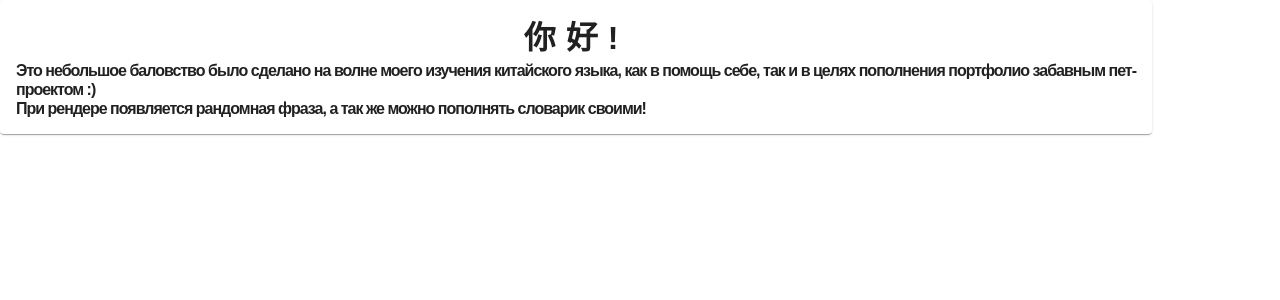
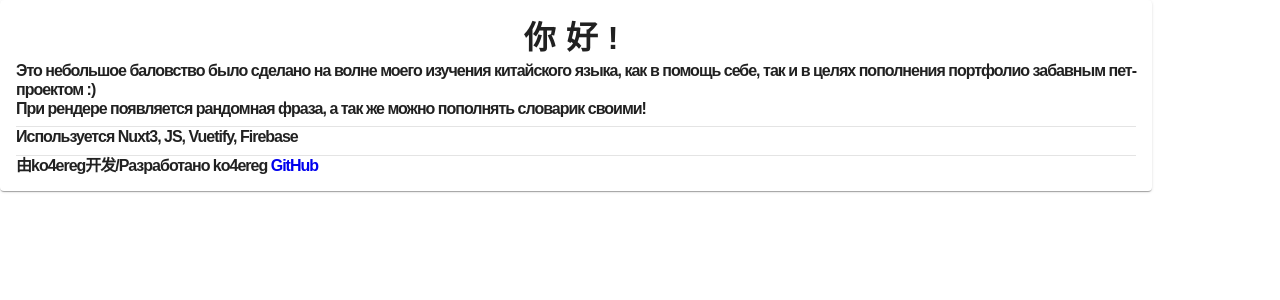
Before and after one commit to ko4ereg/chinese-phrase-every-day, a Nuxt app: page /about in a window 1280 px wide. Shown: the top 300 px of the page. Built offline with nearby package versions, Linux system fonts and the light colour scheme.

Commit message:
переделал описание

```diff
--- a/layouts/default.vue
+++ b/layouts/default.vue
@@ -8,7 +8,7 @@
   </div>
 
   <header>
-    <NuxtLink to="/about"><div class="link">О нас</div></NuxtLink>
+    <NuxtLink to="/about"><div class="link">О проекте</div></NuxtLink>
     <NuxtLink to="/new"><div class="link">Создать фразу</div></NuxtLink>
   </header>
 
--- a/pages/about/index.vue
+++ b/pages/about/index.vue
@@ -4,7 +4,7 @@ definePageMeta({
 });
 
 useSeoMeta({
-  title: "О нас",
+  title: "О проекте",
 });
 </script>
 <template>
@@ -18,6 +18,12 @@ useSeoMeta({
         <br />
         При рендере появляется рандомная фраза, а так же можно пополнять
         словарик своими!
+        <v-divider class="mt-2"></v-divider>
+        Используется Nuxt3, JS, Vuetify, Firebase
+        <br />
+        <v-divider class="mt-2"></v-divider>
+        由ko4ereg开发/Разработано ko4ereg
+        <a :href="`https://github.com/ko4ereg`" target="_blank">GitHub</a>
       </div>
     </v-card-text></v-card
   >
```
